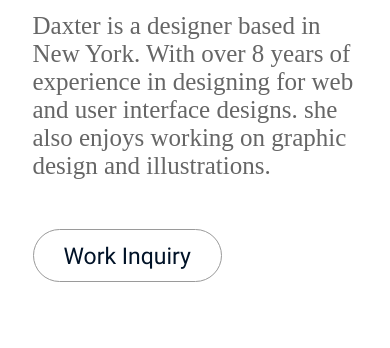
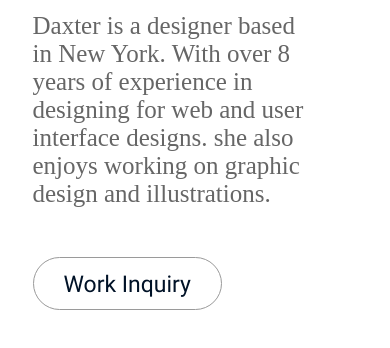
Before and after one commit to arbaiv/portfolio-practice-daxter, a plain HTML site: page index.html in a window 390 px wide. Shown: the part 692-1040 px from the top of the page. Drawn offline with Linux system fonts and the light colour scheme; a web font is replaced by a local one.

Commit message:
Updated CSS file
Changed the media query max-width for responsiveness

```diff
--- a/style/main.css
+++ b/style/main.css
@@ -215,6 +215,7 @@ p#about-details{
     font-family: "NoeDisplay";
     font-size: 25px;
     margin-top: 0px;
+    margin-right: 50px;
 }
 div.intro-button{
     margin-top: 60px;
@@ -544,7 +545,7 @@ span.line-break{
 
 
 /* start of tablet site design for heading and footer site */
-@media screen and (max-width: 769px){
+@media screen and (max-width: 800px){
     /* start of logo navber*/
     div#header{
         grid-template-rows: repeat(4, auto);
```
